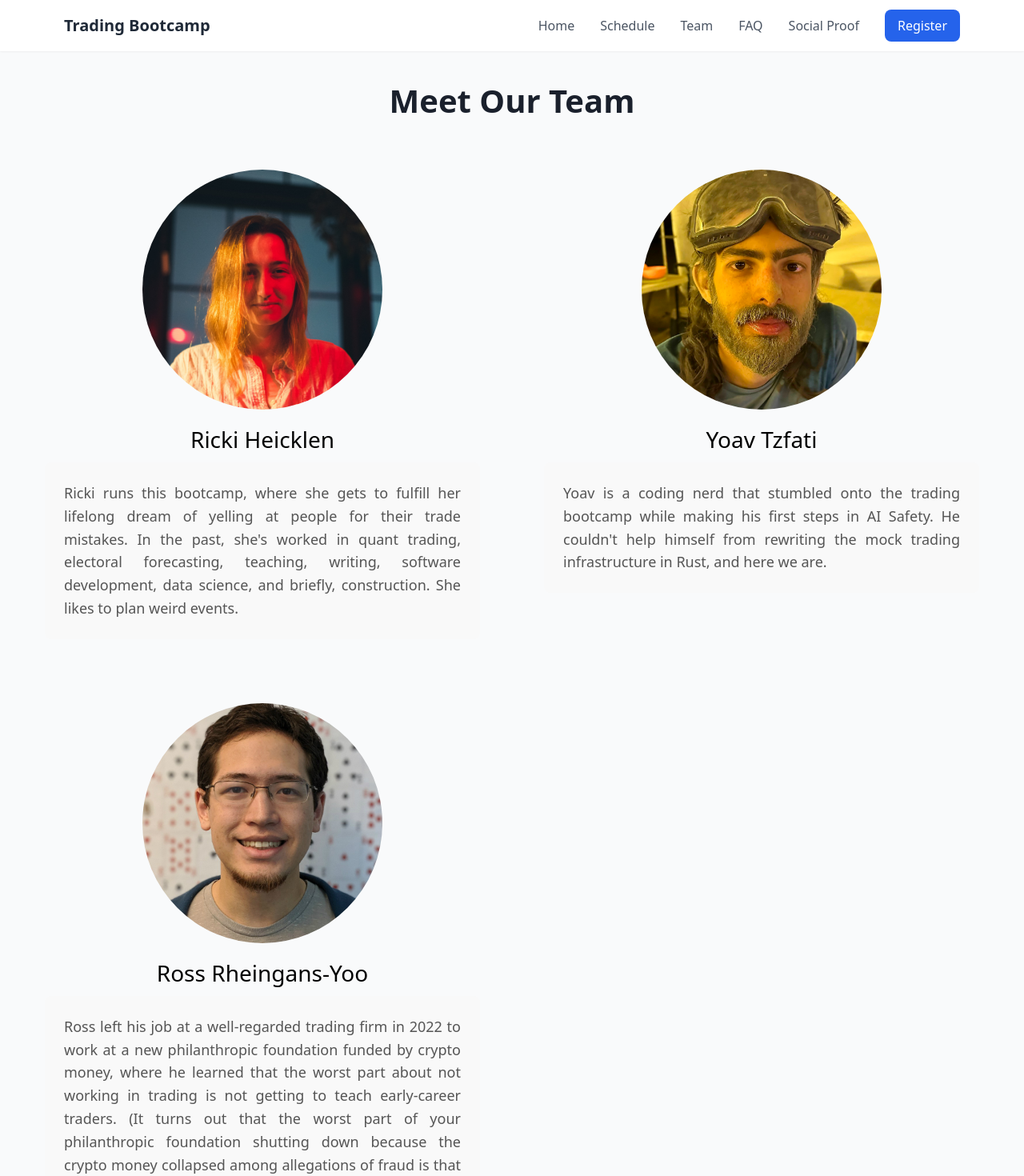
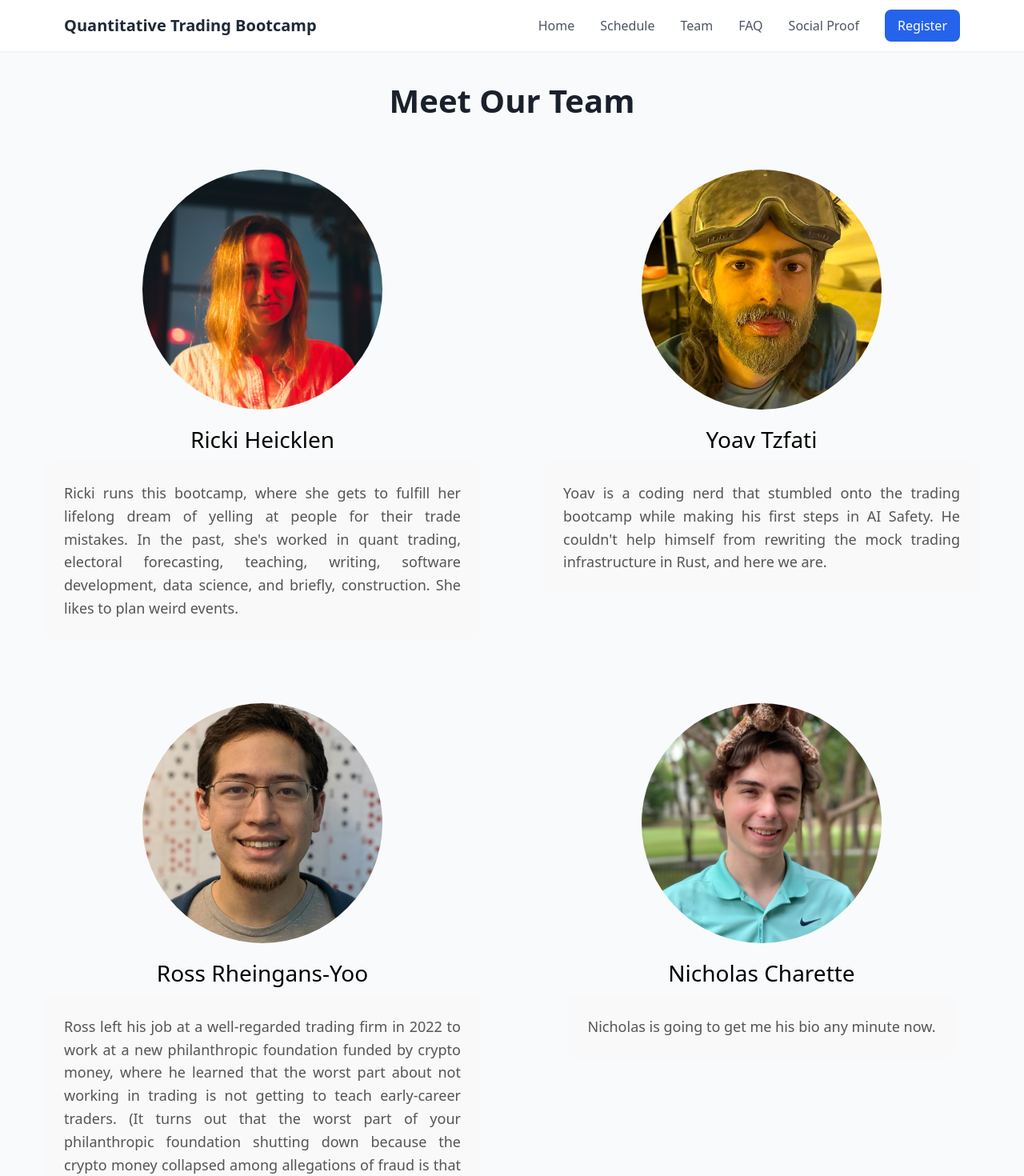
Before and after one commit to tradingbootcamp/website, a Vue app: page /team in a window 1280 px wide. Shown: the top 1470 px of the page at 80% size. Built offline with nearby package versions, Linux system fonts and the light colour scheme.

Commit message:
some quick edits

```diff
--- a/src/components/home.vue
+++ b/src/components/home.vue
@@ -15,9 +15,9 @@
           The philosophy of this bootcamp is that the best way to learn to trade is by trading. We'll use a fake economy and exchange, run through many sessions of trading games designed to teach progressively more complex concepts, and auction off prizes at the end using our internal currency.
         </p>
         <p class="hero-text">
-          The course is taught by <a href="https://rickiheicklen.com/index.html" class="text-blue-600 hover:text-blue-800">Ricki Heicklen</a>, a ex-quant of Jane Street.
+          The course is taught by <a target="_blank" href="https://rickiheicklen.com/index.html" class="text-blue-600 hover:text-blue-800">Ricki Heicklen</a>, a former quantitative trader at Jane Street.
         </p>
-        <a :href="registerUrl" class="register-button">
+        <a target="_blank" :href="registerUrl" class="register-button">
           Register Now
           <ChevronRight class="ml-2" :size="24" />
         </a>
--- a/src/components/layout.vue
+++ b/src/components/layout.vue
@@ -6,7 +6,7 @@
         <div class="max-w-6xl mx-auto px-4">
           <div class="flex justify-between h-16">
             <div class="flex items-center">
-              <span class="text-xl font-bold text-gray-800">Trading Bootcamp</span>
+              <router-link to="/" class="text-xl font-bold text-gray-800 hover:text-gray-900">Quantitative Trading Bootcamp</router-link>
             </div>
 
             <!-- Desktop Menu -->
@@ -16,7 +16,7 @@
               <router-link to="/team" class="text-gray-600 hover:text-gray-900">Team</router-link>
               <router-link to="/faq" class="text-gray-600 hover:text-gray-900">FAQ</router-link>
               <router-link to="/socialproof" class="text-gray-600 hover:text-gray-900">Social Proof</router-link>
-              <a :href="registerUrl" class="bg-blue-600 text-white px-4 py-2 rounded-lg hover:bg-blue-700">
+              <a target="_blank" :href="registerUrl" class="bg-blue-600 text-white px-4 py-2 rounded-lg hover:bg-blue-700">
                 Register
               </a>
             </div>
--- a/src/components/schedule.vue
+++ b/src/components/schedule.vue
@@ -3,7 +3,7 @@
         <div class="max-w-6xl mx-auto px-4 py-12">
             <h1 class="text-4xl sm:text-5xl font-bold text-gray-900 mb-4">Schedule</h1>
             <p class="text-lg text-gray-600 mb-8">
-                The next bootcamp runs from 6th to 11th of November, you can view the schedule <a href="https://docs.google.com/spreadsheets/d/1VenNKSoZSAvVWJMee17tZ-vuCBqIUwHVPfDjI46iSxU/edit?gid=343028241#gid=343028241" class="text-blue-600 hover:text-blue-800">here</a>.
+                The next bootcamp runs over an extended weekend, Wednesday evening November 6th to Sunday night November 10th. You can view the schedule <a target="_blank" href="https://docs.google.com/spreadsheets/d/1VenNKSoZSAvVWJMee17tZ-vuCBqIUwHVPfDjI46iSxU/edit?gid=343028241#gid=343028241" class="text-blue-600 hover:text-blue-800">here</a>.
             </p>
             <!-- Added embedded Google Sheet -->
             <div class="w-full aspect-[16/9]">
--- a/src/components/team.vue
+++ b/src/components/team.vue
@@ -23,6 +23,7 @@ import TeamMember from './TeamMember.vue'
 import rickiImage from '../assets/ricki.jpeg'
 import yoavImage from '../assets/yoav_headshot.jpg'
 import rossImage from '../assets/rossry_4.jpg'
+import nicholasImage from '../assets/nicholas_headshot.jpeg'
 
 const teamMembers = [
   {
@@ -42,6 +43,12 @@ const teamMembers = [
     name: 'Ross Rheingans-Yoo',
     bio: 'Ross left his job at a well-regarded trading firm in 2022 to work at a new philanthropic foundation funded by crypto money, where he learned that the worst part about not working in trading is not getting to teach early-career traders. (It turns out that the worst part of your philanthropic foundation shutting down because the crypto money collapsed among allegations of fraud is that you still don\'t get to teach early-career traders.) Fortunately, the free market seems to have devised a solution to that problem.',
     image: rossImage
+  },
+  {
+    id: 4,
+    name: 'Nicholas Charette',
+    bio: 'Nicholas is going to get me his bio any minute now.',
+    image: nicholasImage
   }
 ]
 </script>
```
Also changed, not shown: src/assets/nicholas_headshot.jpeg (added).
